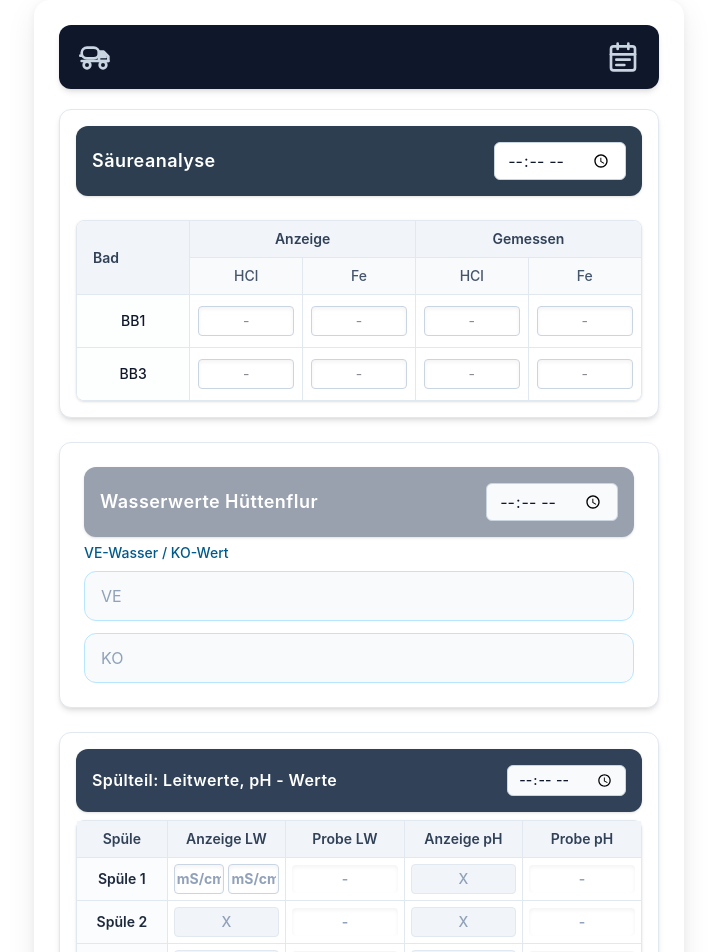
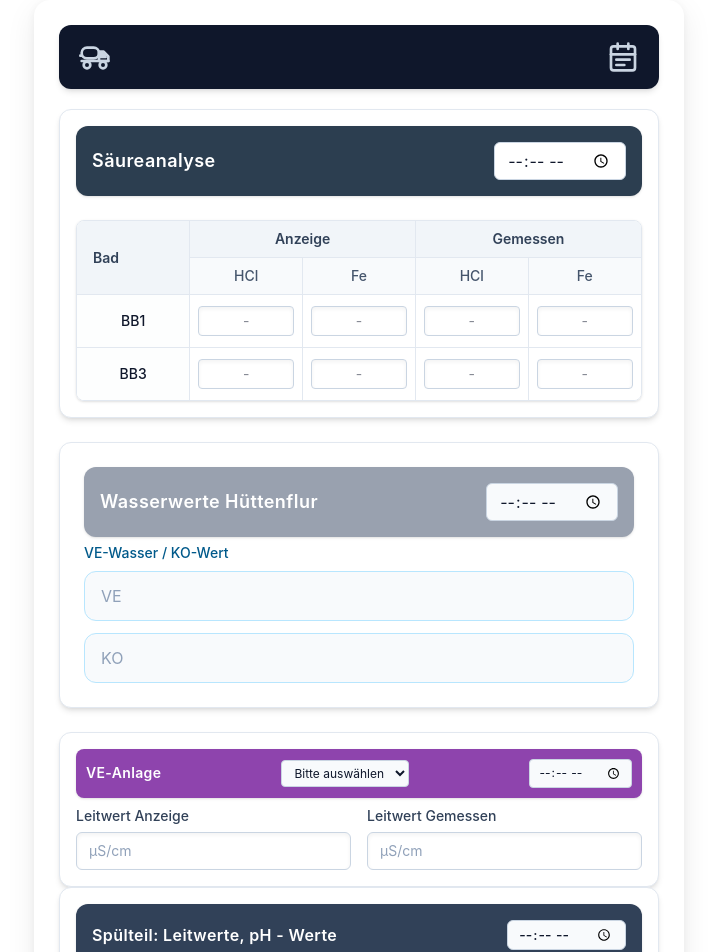
Before and after one commit to andre-herter/BeizeProtokoll, a React (Vite) app: page / in a window 1280 px wide. Shown: the top 952 px of the page, without its empty margins (281-998 px from the left). Built offline with nearby package versions, Linux system fonts and the light colour scheme.

Commit message:
feat: add DmWaterSystem component

```diff
--- /dev/null
+++ b/src/components/dmWaterSystem/DmWaterSystem.tsx
@@ -0,0 +1,143 @@
+import { useState, type ChangeEvent } from "react";
+import type {
+  DmWaterFormData,
+  DmWaterStreetOption,
+  DmWaterSystemProps,
+} from "./DmWaterSystem.types";
+
+const LOCAL_STORAGE_KEY = "dm_water_form_data";
+
+const INITIAL_DM_WATER_FORM_STATE: DmWaterFormData = {
+  street: "",
+  time: "",
+  displayEc: "",
+  sampleEc: "",
+};
+
+export default function DmWaterSystem({
+  initialValues,
+  onFormChange,
+}: DmWaterSystemProps) {
+  const [formData, setFormData] = useState<DmWaterFormData>(() => {
+    let savedData: Partial<DmWaterFormData> = {};
+
+    if (typeof window !== "undefined") {
+      try {
+        const item = localStorage.getItem(LOCAL_STORAGE_KEY);
+        if (item) {
+          savedData = JSON.parse(item) as DmWaterFormData;
+        }
+      } catch (error) {
+        console.error("Fehler beim Laden aus dem localStorage:", error);
+      }
+    }
+
+    return {
+      ...INITIAL_DM_WATER_FORM_STATE,
+      ...initialValues,
+      ...savedData,
+    };
+  });
+
+  const handleInputChange = (field: keyof DmWaterFormData, value: string) => {
+    setFormData((prevData) => {
+      const updatedData: DmWaterFormData = {
+        ...prevData,
+        [field]: value,
+      };
+
+      try {
+        localStorage.setItem(LOCAL_STORAGE_KEY, JSON.stringify(updatedData));
+      } catch (error) {
+        console.error("Fehler beim Speichern in den localStorage:", error);
+      }
+
+      onFormChange?.(updatedData);
+      return updatedData;
+    });
+  };
+
+  return (
+    <section className="w-full mt-6 bg-white text-slate-800 rounded-xl shadow-md border border-slate-200 p-4">
+      <div className="w-full mb-2 flex items-center justify-between gap-2 bg-[#8e44ad] text-white p-2 sm:p-2.5 rounded-lg shadow-sm">
+        <h3 className="text-xs sm:text-sm font-semibold tracking-wide truncate">
+          VE-Anlage
+        </h3>
+
+        <select
+          id="select_ve_strasse"
+          name="street"
+          value={formData.street}
+          onChange={(e: ChangeEvent<HTMLSelectElement>) =>
+            handleInputChange("street", e.target.value as DmWaterStreetOption)
+          }
+          className="px-2 py-1 bg-slate-50 border border-slate-300 rounded text-slate-900 text-xs focus:outline-none focus:border-blue-500 focus:ring-1 focus:ring-blue-500 transition-colors cursor-pointer"
+          required
+        >
+          <option value="" disabled>
+            Bitte auswählen
+          </option>
+          <option value="strasse_1">Straße 1</option>
+          <option value="strasse_2">Straße 2</option>
+        </select>
+
+        <div className="flex items-center gap-2">
+          <input
+            type="time"
+            id="time_ve"
+            name="time"
+            value={formData.time}
+            onChange={(e: ChangeEvent<HTMLInputElement>) =>
+              handleInputChange("time", e.target.value)
+            }
+            className="px-2 py-1 bg-slate-50 border border-slate-300 rounded text-slate-900 text-xs focus:outline-none focus:border-blue-500 focus:ring-1 focus:ring-blue-500 transition-colors cursor-pointer"
+          />
+        </div>
+      </div>
+
+      <div className="grid grid-cols-1 sm:grid-cols-2 gap-4">
+        <div className="flex flex-col gap-1.5">
+          <label
+            htmlFor="ve_rlw"
+            className="text-sm font-medium text-slate-700"
+          >
+            Leitwert Anzeige
+          </label>
+          <input
+            type="number"
+            step="0.01"
+            id="ve_rlw"
+            name="displayEc"
+            placeholder="µS/cm"
+            value={formData.displayEc}
+            onChange={(e: ChangeEvent<HTMLInputElement>) =>
+              handleInputChange("displayEc", e.target.value)
+            }
+            className="w-full px-3 py-2 bg-white border border-slate-300 rounded-md text-slate-900 focus:outline-none focus:border-blue-500 focus:ring-1 focus:ring-blue-500 transition-all [appearance:textfield] [&::-webkit-outer-spin-button]:appearance-none [&::-webkit-inner-spin-button]:appearance-none text-sm shadow-inner placeholder-slate-400"
+          />
+        </div>
+
+        <div className="flex flex-col gap-1.5">
+          <label
+            htmlFor="ve_mlw"
+            className="text-sm font-medium text-slate-700"
+          >
+            Leitwert Gemessen
+          </label>
+          <input
+            type="number"
+            step="0.01"
+            id="ve_mlw"
+            name="sampleEc"
+            placeholder="µS/cm"
+            value={formData.sampleEc}
+            onChange={(e: ChangeEvent<HTMLInputElement>) =>
+              handleInputChange("sampleEc", e.target.value)
+            }
+            className="w-full px-3 py-2 bg-white border border-slate-300 rounded-md text-slate-900 focus:outline-none focus:border-blue-500 focus:ring-1 focus:ring-blue-500 transition-all [appearance:textfield] [&::-webkit-outer-spin-button]:appearance-none [&::-webkit-inner-spin-button]:appearance-none text-sm shadow-inner placeholder-slate-400"
+          />
+        </div>
+      </div>
+    </section>
+  );
+}
--- /dev/null
+++ b/src/components/dmWaterSystem/DmWaterSystem.types.ts
@@ -0,0 +1,14 @@
+export type DmWaterStreetOption = "strasse_1" | "strasse_2";
+
+export interface DmWaterFormData {
+  street: DmWaterStreetOption | "";
+  time: string;
+  displayEc: string;
+  sampleEc: string;
+}
+
+export interface DmWaterSystemProps {
+  initialValues?: Partial<DmWaterFormData>;
+  onFormChange?: (data: DmWaterFormData) => void;
+  onFormReset?: () => void;
+}
--- a/src/pages/Home.tsx
+++ b/src/pages/Home.tsx
@@ -1,4 +1,5 @@
 import AcidAnalysis from "../components/acidAnalysis/AcidAnalysis";
+import DmWaterSystem from "../components/dmWaterSystem/DmWaterSystem";
 import FlushingSystemTable from "../components/flushingSystemTable/FlushingSystemTable";
 import Navbar from "../components/navbar/Navbar";
 import WaterMetrics from "../components/waterMetrics/WaterMetrics";
@@ -9,6 +10,7 @@ function Home() {
       <Navbar />
       <AcidAnalysis />
       <WaterMetrics />
+      <DmWaterSystem />
       <FlushingSystemTable />
     </div>
   );
```
